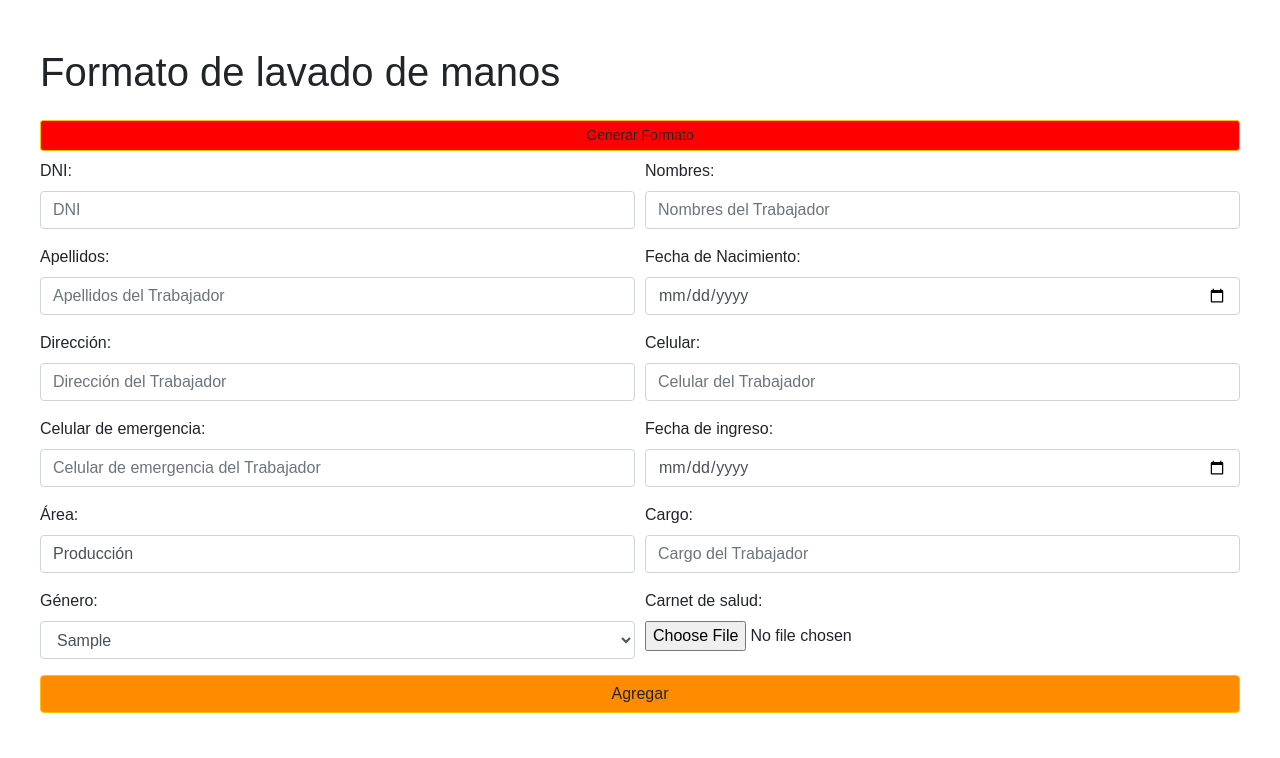
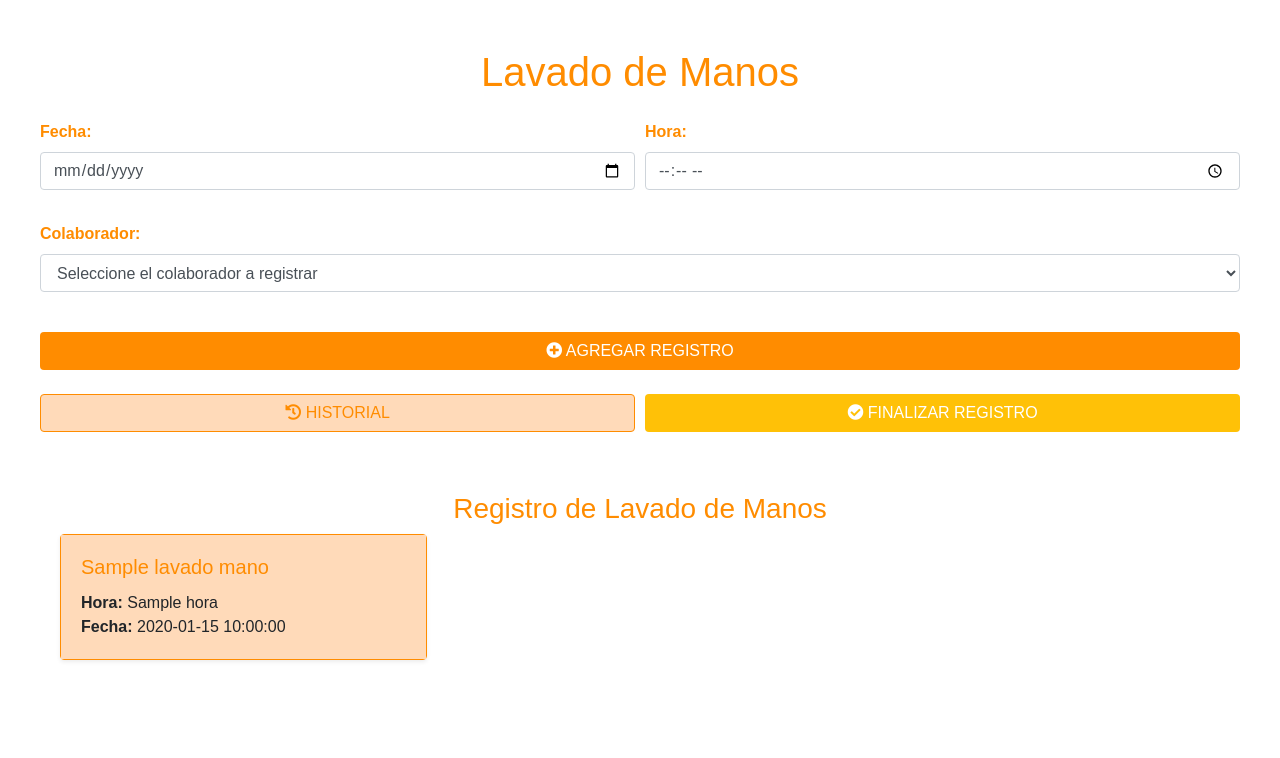
Before and after one commit to robcartome/INGRESO-DE-FORMATOS-EN-PRODUCCI-N, a Flask app: template templates/lavado_manos.html in a window 1280 px wide. Shown: the part 66-824 px from the top of the page. Run offline with Flask 3, Linux system fonts and the light colour scheme; the template is opened without the code that fills it: most values are stand-ins (such as "Sample title", 1, 10 or a date in 2020); some libraries are stand-ins or nearby versions.

Commit message:
colores y sabores

```diff
--- a/Creacion_tablas.sql
+++ b/Creacion_tablas.sql
@@ -37,6 +37,7 @@ CREATE TABLE IF NOT EXISTS public.Formatos (
 	idFormatos SERIAL PRIMARY KEY,
 	Mes VARCHAR(10),
 	Anio VARCHAR(4),
+	estado VARCHAR(15),
 	fk_idTipoFormato INT REFERENCES public.TiposFormatos(idTipoFormato) NOT NULL
 );
 
@@ -44,7 +45,7 @@ CREATE TABLE IF NOT EXISTS public.Formatos (
 CREATE TABLE IF NOT EXISTS public.LavadosManos (
 	idMano SERIAL PRIMARY KEY,
 	Fecha DATE NOT NULL,
-	Hora DATE NOT NULL,
+	Hora TIME NOT NULL,
 	fk_idTrabajador INT REFERENCES public.Trabajadores(idTrabajador) NOT NULL,
 	fk_idFormatos INT REFERENCES public.Formatos(idFormatos) NOT NULL
 );
@@ -88,3 +89,5 @@ CREATE TABLE IF NOT EXISTS public.Proveedores (
 	fk_idRepresentanteLegal INT REFERENCES public.Representantes_legales(idRepresentanteLegal) NOT NULL,
 	fk_idDomicilioLegal INT REFERENCES public.Domicilios_legales(idDomicilioLegal) NOT NULL
 );
+
+ALTER TABLE lavadosmanos ALTER COLUMN hora TYPE TIME;
--- a/static/js/lavado_manos.js
+++ b/static/js/lavado_manos.js
@@ -0,0 +1,75 @@
+$(document).ready(function() {
+    $('#formControlGeneralPersona').on('submit', function(event) {
+        event.preventDefault();
+        var formElement = document.getElementById('formControlGeneralPersona');
+        var formData = new FormData(formElement);
+
+        $.ajax({
+            url: '/lavado_Manos',
+            type: 'POST',
+            data: formData,
+            dataType: 'json',
+            contentType: false,  // Importante para enviar FormData
+            processData: false,  // Importante para enviar FormData
+            success: function(response) {
+                if (response.status === 'success') {
+                    Swal.fire({
+                        icon: 'success',
+                        title: '¡Registrado!',
+                        text: 'Se registró el lavado de manos correctamente.',
+                        showConfirmButton: false,
+                        timer: 1500
+                    }).then(() => {
+                        location.reload();
+                    });
+                } else {
+                    Swal.fire({
+                        icon: 'error',
+                        title: 'Error',
+                        text: response.message || 'Hubo un error al registrar el lavado de manos.',
+                    });
+                }
+            },
+            error: function(xhr, status, error) {
+                console.error('Error en la solicitud AJAX:', error);
+                Swal.fire({
+                    icon: 'error',
+                    title: 'Error',
+                    text: 'Hubo un error al procesar la solicitud. Por favor, inténtelo nuevamente.',
+                });
+            }
+        });
+    });
+});
+
+
+function generarFormatoLavadoManos() {
+    $.post('/lavado_Manos/generar_formato_lavado', function(response) {
+        if (response.status === 'success') {
+            Swal.fire({
+                icon: 'success',
+                title: 'Formato generado',
+                text: 'Se genero un formato de lavado de manos.',
+                showConfirmButton: false,
+                timer: 500
+            }).then(() => {
+                cargarDetalle(currentSolicitudIdUtil, false);
+            });
+        } else {
+            Swal.fire({
+                icon: 'error',
+                title: 'Error',
+                text: 'Hubo un error al generar un formato de lavado de manos. Por favor, inténtelo nuevamente.',
+            });
+        }
+    });
+}
+
+// <- Para entregarUtil.html ->
+$(document).ready(function() {
+    $('#selectTrabajador').select2({
+        placeholder: "Seleccione el colaborador a registrar",
+        allowClear: true,
+        width: '100%'
+    });
+});
--- a/templates/lavado_manos.html
+++ b/templates/lavado_manos.html
@@ -5,82 +5,76 @@
 {% block content %}
 
 <div class="container-fluid">
-    <h1 class="mb-4">Formato de lavado de manos</h1>
-    <button type="button" class="btn btn-warning btn-sm btn-block mb-2" style="background-color: #ff0000;" onclick="generarFormatoLavadoManos()">
-        Generar Formato
-    </button>
+    <h1 class="mb-4 text-center" style="color: #FF8C00;">Lavado de Manos</h1>
+
+    <!-- Botón de Generar Formato -->
+    {% if formatos['estado'] == 'CREADO' %}
+        <button type="button" class="btn btn-sm d-block w-100 mb-4"
+                style="background-color: #FF7043; color: white;"
+                onclick="generarFormatoLavadoManos()">
+            <i class="fas fa-file-alt"></i> Generar Formato
+        </button>
+    {% endif %}
+
+    <!-- Formulario de Registro -->
     <form id="formControlGeneralPersona" method="POST" action="{{ url_for('lavado_Manos.lavado_Manos') }}" enctype="multipart/form-data">
-        <div class="form-row">
-            <div class="form-group col-md-6">
-                <label for="dniTrabajador">DNI:</label>
-                <input type="number" id="dniTrabajador" class="form-control" name="dniTrabajador" placeholder="DNI" required>
+        <div class="form-row mb-3">
+            <div class="form-group col-lg-6 col-md-12">
+                <label for="fechaLavado" class="font-weight-bold" style="color: #FF8C00;">Fecha:</label>
+                <input type="date" id="fechaLavado" class="form-control" name="fechaLavado" required>
             </div>
-            <div class="form-group col-md-6">
-                <label for="nombresTrabajador">Nombres:</label>
-                <input type="text" id="nombresTrabajador" class="form-control" name="nombresTrabajador" placeholder="Nombres del Trabajador" required>
+            <div class="form-group col-lg-6 col-md-12">
+                <label for="horaLavado" class="font-weight-bold" style="color: #FF8C00;">Hora:</label>
+                <input type="time" id="horaLavado" class="form-control" name="horaLavado" required>
             </div>
         </div>
-        <div class="form-row">
-            <div class="form-group col-md-6">
-                <label for="apellidosTrabajador">Apellidos:</label>
-                <input type="text" id="apellidosTrabajador" class="form-control" name="apellidosTrabajador" placeholder="Apellidos del Trabajador">
-            </div>
-            <div class="form-group col-md-6">
-                <label for="fechaNacimiento">Fecha de Nacimiento:</label>
-                <input type="date" id="fechaNacimiento" class="form-control" name="fechaNacimiento">
-            </div>
-        </div>
-        <div class="form-row">
-            <div class="form-group col-md-6">
-                <label for="direccionTrabajador">Dirección:</label>
-                <input type="text" id="direccionTrabajador" class="form-control" name="direccionTrabajador" placeholder="Dirección del Trabajador">
-            </div>
-            <div class="form-group col-md-6">
-                <label for="celularTrabajador">Celular:</label>
-                <input type="number" id="celularTrabajador" class="form-control" name="celularTrabajador" placeholder="Celular del Trabajador">
-            </div>
-        </div>
-        <div class="form-row">
-            <div class="form-group col-md-6">
-                <label for="celularEmergenciaTrabajador">Celular de emergencia:</label>
-                <input type="number" id="celularEmergenciaTrabajador" class="form-control" name="celularEmergenciaTrabajador" placeholder="Celular de emergencia del Trabajador">
-            </div>
-            <div class="form-group col-md-6">
-                <label for="fechaIngreso">Fecha de ingreso:</label>
-                <input type="date" id="fechaIngreso" class="form-control" name="fechaIngreso" placeholder="Fecha de ingreso del Trabajador">
-            </div>
-        </div>
-        <div class="form-row">
-            <div class="form-group col-md-6">
-                <label for="areaTrabajador">Área:</label>
-                <input type="text" id="areaTrabajador" class="form-control" name="areaTrabajador" placeholder="Área del Trabajador" value="Producción">
-            </div>
-            <div class="form-group col-md-6">
-                <label for="cargoTrabajador">Cargo:</label>
-                <input type="text" id="cargoTrabajador" class="form-control" name="cargoTrabajador" placeholder="Cargo del Trabajador">
-            </div>
-        </div>
-        <div class="form-row">
-            <div class="form-group col-md-6">
-                <label for="genero_seleccionar">Género:</label>
-                <select id="genero_seleccionar" class="form-control" name="genero_seleccionar" required>
-                    {% for g in genero %}
-                        <option value="{{ g.idsexo }}">{{ g.detalle_sexo }}</option>
+        <div class="form-row mb-4">
+            <div class="form-group col-12">
+                <label for="selectTrabajador" class="font-weight-bold" style="color: #FF8C00;">Colaborador:</label>
+                <select id="selectTrabajador" class="form-control" name="selectTrabajador">
+                    <option value="">Seleccione el colaborador a registrar</option>
+                    {% for t in trabajadores %}
+                        <option value="{{ t.idtrabajador }}">{{ t.nombres }}</option>
                     {% endfor %}
                 </select>
             </div>
-            <div class="form-group col-md-6">
-                <label for="carnetSaludTrabajador">Carnet de salud:</label>
-                <input type="file" id="carnetSaludTrabajador" class="form-control-file" name="carnetSaludTrabajador" accept="image/*" required>
-            </div>
         </div>
-        <button type="submit" class="btn btn-warning btn-block" style="background-color: #FF8C00;">Agregar</button>
-
+        <button type="submit" class="btn d-block w-100 mb-4" style="background-color: #FF8C00; color: white;"><i class="fas fa-plus-circle"></i> AGREGAR REGISTRO</button>
     </form>
 
+    <!-- Botones de Historial y Finalizar Registro -->
+    <div class="form-row mb-4">
+        <div class="form-group col-lg-6 col-md-6">
+            <button type="button" class="btn d-block w-100" style="background-color: #FFDAB9; color: #FF8C00; border: 1px solid #FF8C00;"><i class="fas fa-history"></i> HISTORIAL</button>
+        </div>
+        <div class="form-group col-lg-6 col-md-6">
+            <button type="button" class="btn d-block w-100" style="background-color: #FFC107; color: white;"><i class="fas fa-check-circle"></i> FINALIZAR REGISTRO</button>
+        </div>
+    </div>
+
+    <!-- Registro de Lavado de Manos en Formato de Tarjetas -->
+    <div class="container-fluid mt-4">
+        <h3 class="text-center" style="color: #FF8C00;">Registro de Lavado de Manos</h3>
+        <div class="row">
+            {% for l in lavado_manos %}
+            <div class="col-lg-4 col-md-6 col-sm-12 mb-4">
+                <div class="card shadow-sm h-100" style="border: 1px solid #FF8C00;">
+                    <div class="card-body" style="background-color: #FFDAB9;">
+                        <h5 class="card-title" style="color: #FF8C00;">{{ l.nombre_formateado }}</h5>
+                        <p class="card-text">
+                            <strong>Hora:</strong> {{ l.hora }}<br>
+                            <strong>Fecha:</strong> {{ l.fecha }}
+                        </p>
+                    </div>
+                </div>
+            </div>
+            {% endfor %}
+        </div>
+    </div>
 </div>
 
-
+<!-- Incluir íconos de Font Awesome -->
+<link href="https://cdnjs.cloudflare.com/ajax/libs/font-awesome/5.15.4/css/all.min.css" rel="stylesheet">
 
 <script src="{{ url_for('static', filename='js/lavado_manos.js') }}"></script>
 {% endblock %}
```
Also changed, not shown: Vistas.sql (+14 -1 lines), routes/lavado_manos.py (+60 -17 lines), templates/control_general_persona.html (+34 -37 lines).
